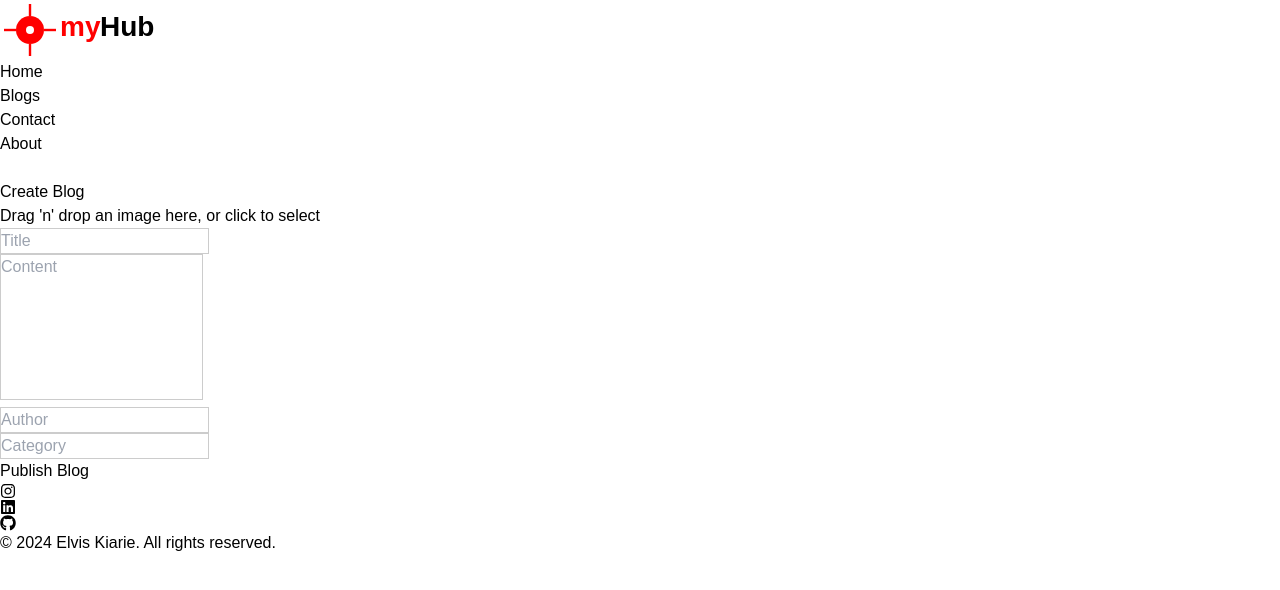
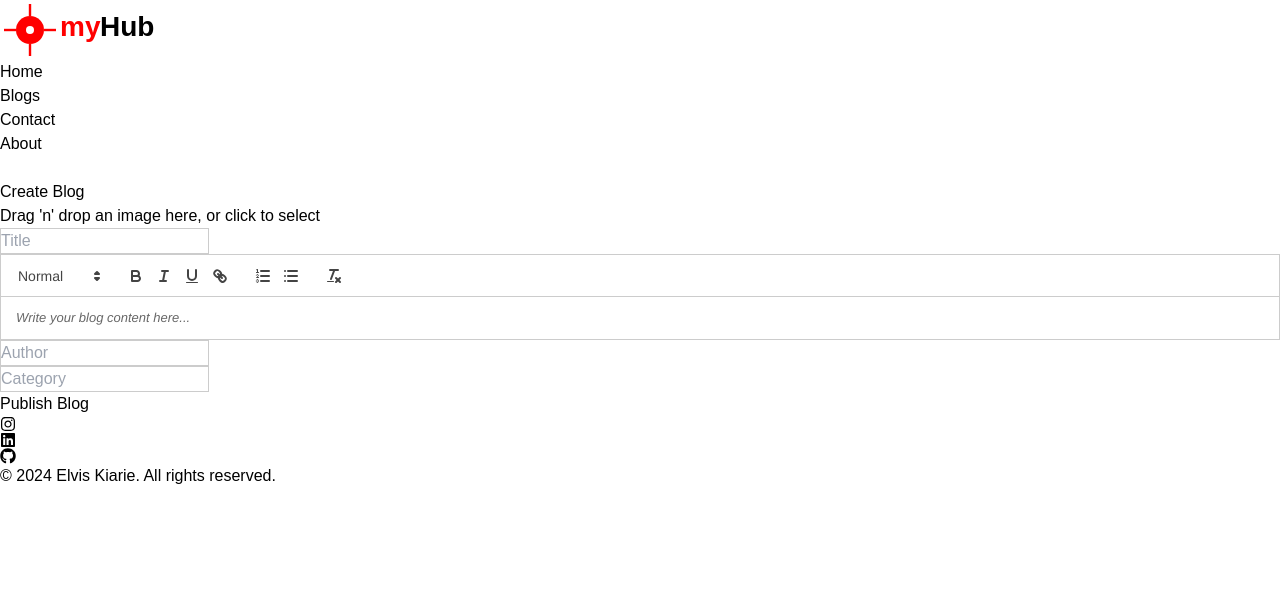
Before and after one commit to kisinja/latest-portfolio, a React (Vite) app: page /publishBlog in a window 1280 px wide. Shown: the top 590 px of the page. Built offline with nearby package versions, Linux system fonts and the light colour scheme; a web font is replaced by a local one.

Commit message:
used react-quill

```diff
--- a/package.json
+++ b/package.json
@@ -10,10 +10,14 @@
     "preview": "vite preview"
   },
   "dependencies": {
+    "@tailwindcss/typography": "^0.5.15",
+    "dompurify": "^3.1.6",
+    "quill": "^2.0.2",
     "react": "^18.2.0",
     "react-dom": "^18.2.0",
     "react-dropzone": "^14.2.3",
     "react-icons": "^5.3.0",
+    "react-quill": "^2.0.0",
     "react-router-dom": "^6.23.0"
   },
   "devDependencies": {
--- a/src/pages/AddBlog.jsx
+++ b/src/pages/AddBlog.jsx
@@ -2,6 +2,8 @@ import { useState } from "react";
 import { useDropzone } from 'react-dropzone';
 import Loader from "../components/Loader";
 import { useNavigate } from "react-router-dom";
+import ReactQuill from 'react-quill';
+import 'react-quill/dist/quill.snow.css';
 
 const AddBlog = () => {
 
@@ -54,6 +56,8 @@ const AddBlog = () => {
                 method: 'POST',
                 body: formData,
             });
+
+            console.log(content);
 
             if (response.ok) {
                 const data = await response.json();
@@ -121,11 +125,19 @@ const AddBlog = () => {
 
                     {/* Blog Content */}
                     <div>
-                        <textarea
+                        {/* <textarea
                             value={content}
                             onChange={(e) => setContent(e.target.value)}
                             placeholder="Content"
                             rows="6"
+                            className="w-full p-4 border border-gray-300 rounded-lg shadow-sm focus:outline-none focus:ring-2 focus:ring-red-600 focus:border-transparent"
+                        /> */}
+
+                        <ReactQuill
+                            value={content}
+                            onChange={setContent}
+                            theme="snow"
+                            placeholder="Write your blog content here..."
                             className="w-full p-4 border border-gray-300 rounded-lg shadow-sm focus:outline-none focus:ring-2 focus:ring-red-600 focus:border-transparent"
                         />
                     </div>
--- a/src/pages/BlogDetails.jsx
+++ b/src/pages/BlogDetails.jsx
@@ -3,6 +3,7 @@ import { useParams } from "react-router-dom";
 import { FaUser, FaCalendar, FaTags } from "react-icons/fa";
 import Loader from "../components/Loader";
 import BlogCard from "../components/BlogCard";
+import DOMPurify from "dompurify";
 
 const BlogDetails = () => {
     const { id } = useParams();
@@ -50,6 +51,8 @@ const BlogDetails = () => {
 
     const imageUrl = `https://myhub-server.onrender.com/${blog.imgUrl?.replace('\\', '/')}`;
 
+    const sanitizedContent = DOMPurify.sanitize(blog.content);
+
     return (
         <>
             <section className="px-6 xl:px-12 py-8 max-w-4xl mx-auto">
@@ -71,11 +74,17 @@ const BlogDetails = () => {
                                 <span className="mx-2">|</span>
                                 <FaTags className="mr-2" /> <span>{blog.category}</span>
                             </div>
-                            <p className="text-gray-600 text-base leading-7 tracking-wider">{blog.content}</p>
+
+                            {/* Render sanitized HTML content */}
+                            <div
+                                className="text-gray-600 text-base leading-7 tracking-wider"
+                                dangerouslySetInnerHTML={{ __html: sanitizedContent }}
+                            />
                         </div>
                     </div>
                 )}
             </section>
+
             {/* Related Blogs section */}
             <section className="mt-8 px-[5%] xl:px-12 py-4 bg-red-100">
                 <h2 className="text-2xl font-semibold mb-4">Related Blogs</h2>
```
Also changed, not shown: 1 other file (tests, documents, lock files or other folders).
